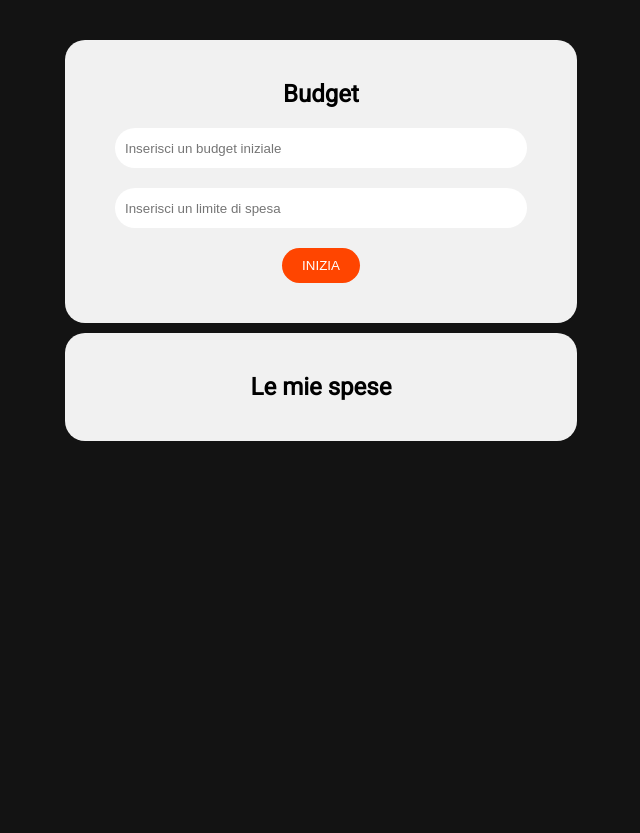
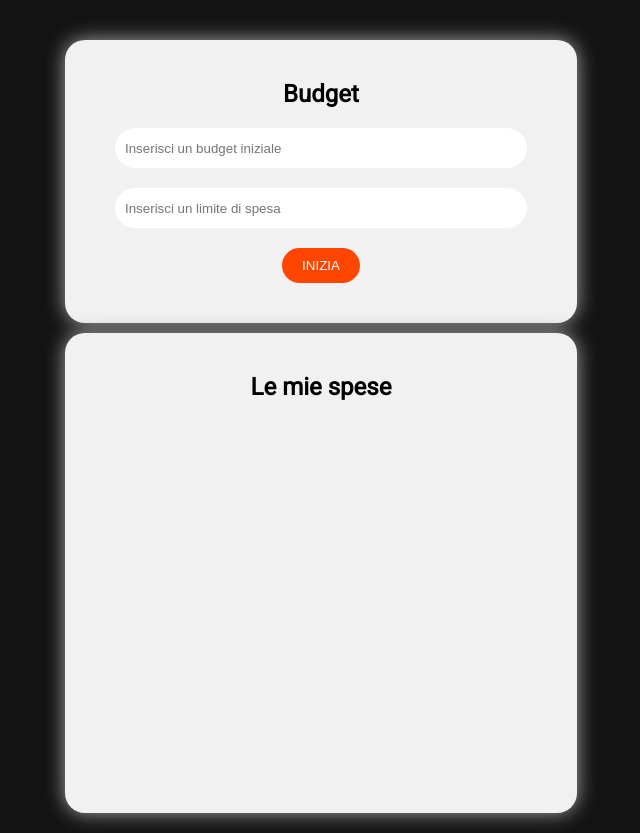
Before and after one commit to AngeloMidolo97/Settimana-5-Esercizio-2, a plain HTML site: page index.html in a window 1280 px wide. Shown: the whole page, without its empty margins (319-959 px from the left). Before the commit the page ends 800 px from the top, so only its background shows below. Drawn offline with Linux system fonts and the light colour scheme.

Commit message:
second commit

```diff
--- a/assets/css/style.css
+++ b/assets/css/style.css
@@ -25,6 +25,7 @@ body {
     margin-bottom: 10px;
     width: 40vw;
     text-align: center;
+    box-shadow: 0 0 20px #a9a5a5;
 }
 
 input {
@@ -57,6 +58,9 @@ input:focus {
     border-radius: 20px;
     width: 40vw;
     text-align: center;
+    overflow: scroll;
+    height: 60vh;
+    box-shadow: 0 0 20px #a9a5a5;;
 }
 
 ul {
--- a/assets/js/script.js
+++ b/assets/js/script.js
@@ -3,7 +3,7 @@ function scrivi() {
     let spese = 0;
     let limite = document.getElementById('limite').value;
     while(budget > 0) {
-        let numeroRandom = Math.floor(Math.random() * 100);
+        let numeroRandom = Math.floor(Math.random() * limite);
         if (numeroRandom <= budget) {
             spese += 1;
             budget -= numeroRandom;
```
